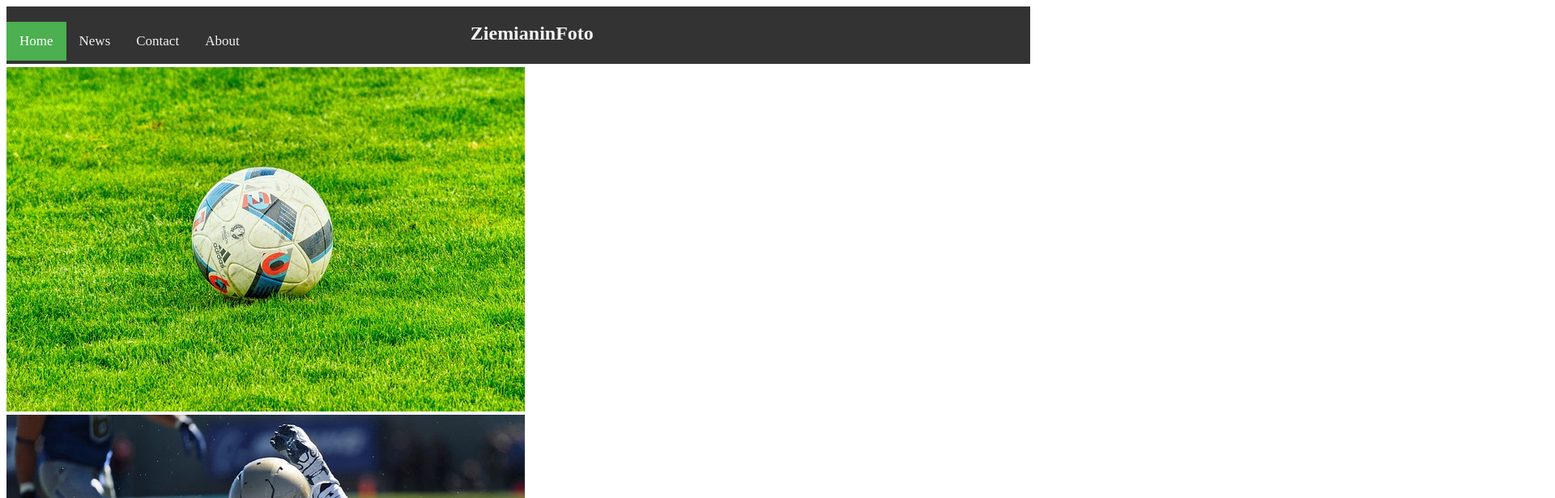
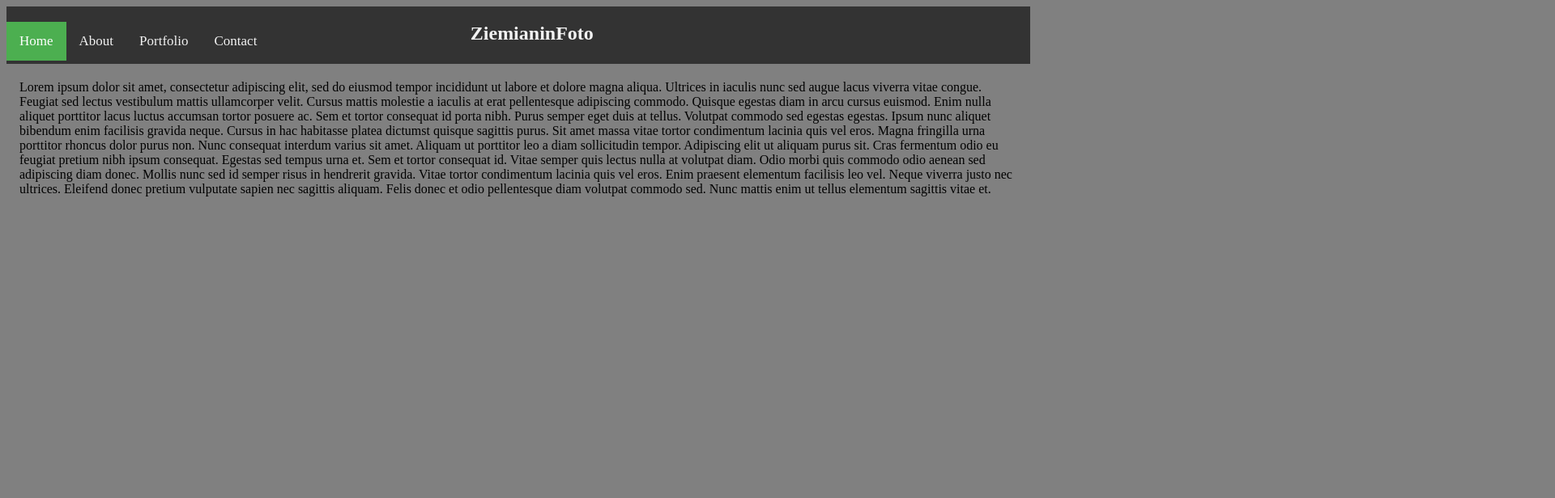
Before and after one commit to Bartmos/ZiemianinFoto, a plain HTML site: page index.html in a window 1280 px wide. Shown: the top 616 px of the page at 81% size, 1920 px wide, since content can reach past the window. Drawn offline with Linux system fonts and the light colour scheme.

Commit message:
Added simple SPA routing

```diff
--- a/index.html
+++ b/index.html
@@ -1,15 +1,17 @@
 <!DOCTYPE html>
 <html>
+
 <head>
-      <link rel="stylesheet" type="text/css" href="styles/header.css"/>
+  <link rel="stylesheet" type="text/css" href="styles/header.css" />
 </head>
-    <body>
-        <div class="topnav">
+
+<body style="background-color:gray">
+  <div id="topnav">
     <div class="tabs">
       <a class="active" href="#home">Home</a>
-              <a href="#portfolio">News</a>
-              <a href="#about">Contact</a>
-              <a href="#contact">About</a>
+      <a href="#about">About</a>
+      <a href="#portfolio">Portfolio</a>
+      <a href="#contact">Contact</a>
     </div>
     <div class="logo">
       <h2>ZiemianinFoto</h2>
@@ -17,18 +19,68 @@
     <div class="social">
     </div>
   </div>
+
+  <div class="content">
+    <div id="page1">
+      <a id="about" class="smooth"></a>
+      Lorem ipsum dolor sit amet, consectetur adipiscing elit, sed do eiusmod tempor incididunt ut labore et dolore
+      magna aliqua. Ultrices in iaculis nunc sed augue lacus viverra vitae congue. Feugiat sed lectus vestibulum mattis
+      ullamcorper velit. Cursus mattis molestie a iaculis at erat pellentesque adipiscing commodo. Quisque egestas diam
+      in arcu cursus euismod. Enim nulla aliquet porttitor lacus luctus accumsan tortor posuere ac. Sem et tortor
+      consequat id porta nibh. Purus semper eget duis at tellus. Volutpat commodo sed egestas egestas. Ipsum nunc
+      aliquet bibendum enim facilisis gravida neque.
+
+      Cursus in hac habitasse platea dictumst quisque sagittis purus. Sit amet massa vitae tortor condimentum lacinia
+      quis vel eros. Magna fringilla urna porttitor rhoncus dolor purus non. Nunc consequat interdum varius sit amet.
+      Aliquam ut porttitor leo a diam sollicitudin tempor. Adipiscing elit ut aliquam purus sit. Cras fermentum odio eu
+      feugiat pretium nibh ipsum consequat. Egestas sed tempus urna et. Sem et tortor consequat id. Vitae semper quis
+      lectus nulla at volutpat diam. Odio morbi quis commodo odio aenean sed adipiscing diam donec. Mollis nunc sed id
+      semper risus in hendrerit gravida. Vitae tortor condimentum lacinia quis vel eros. Enim praesent elementum
+      facilisis leo vel. Neque viverra justo nec ultrices. Eleifend donec pretium vulputate sapien nec sagittis aliquam.
+      Felis donec et odio pellentesque diam volutpat commodo sed. Nunc mattis enim ut tellus elementum sagittis vitae
+      et.
+    </div>
+
+    <div id="page2">
+      <a id="portfolio" class="smooth"></a>
       <div class="row">
         <div class="column">
-              <img src="images/football.jpg">
-              <img src="images/football1.jpg">
-              <img src="images/football2.jpg">
+          <img class="image" src="images/football.jpg">
+          <img class="image" src="images/football1.jpg">
+          <img class="image" src="images/football2.jpg">
         </div>
-            <div class="column">
-              <img src="images/football3.jpg">
-              <img src="images/soccer.jpg">
-              <img src="images/soccer1.jpg">
+        <!-- <div class="column">
+          <img class="image" src="images/football3.jpg">
+          <img class="image" src="images/soccer.jpg">
+          <img class="image" src="images/soccer1.jpg">
+        </div> -->
       </div>
     </div>
-        <!--<h1 id="content">Test</h1>  -->
+
+    <div id="page3">
+      <a id="contact" class="smooth"></a>
+      Contact page content goes here.
+    </div>
+  </div>
+  <script language="javascript">
+    // When the user scrolls the page, execute myFunction
+    window.onscroll = function () { myFunction() };
+
+    // Get the navbar
+    var navbar = document.getElementById("topnav");
+
+    // Get the offset position of the navbar
+    var sticky = navbar.offsetTop;
+
+    // Add the sticky class to the navbar when you reach its scroll position. Remove "sticky" when you leave the scroll position
+    function myFunction() {
+      if (window.pageYOffset >= sticky) {
+        navbar.classList.add("sticky")
+      } else {
+        navbar.classList.remove("sticky");
+      }
+    }
+  </script>
 </body>
+
 </html>
--- a/styles/header.css
+++ b/styles/header.css
@@ -1,15 +1,17 @@
-.topnav{
+#topnav {
     display: inline-block;
     width: 100%;
     background-color: #333;
     overflow: hidden;
-    position: relative;
+    /* position: relative; */
 }
-.tabs{
+
+.tabs {
     display: inline-block;
     width: 45%;
     color: #f2f2f2;
 }
+
 .tabs a {
     float: left;
     color: #f2f2f2;
@@ -28,8 +30,52 @@
     background-color: #4CAF50;
     color: white;
 }
-.logo{
+
+.logo {
     color: #f2f2f2;
     display: inline-block;
     overflow: hidden;
 }
+
+#page1, #page2, #page3 {
+    height: 1000px;
+}
+
+.row {
+    display: flex;
+    flex-wrap: wrap;
+    padding: 0 4px;
+}
+
+/* Create two equal columns that sits next to each other */
+
+.column {
+    flex: 50%;
+    padding: 0 4px;
+}
+
+.column img {
+    margin-top: 8px;
+    vertical-align: middle;
+}
+
+.image {
+    width: 33%;
+    height: 600px;
+}
+
+.content {
+    padding: 16px;
+}
+
+.sticky {
+    position: fixed;
+    top: 0;
+    width: 100%;
+}
+
+/* Add some top padding to the page content to prevent sudden quick movement (as the navigation bar gets a new position at the top of the page (position:fixed and top:0) */
+
+.sticky+.content {
+    padding-top: 60px;
+}
--- a/styles/test.css
+++ /dev/null
@@ -1,49 +0,0 @@
-.topnav {
-    background-color: #333;
-    overflow: hidden;
-    position: relative;
-}
-
-.topnav a {
-    float: left;
-    color: #f2f2f2;
-    text-align: center;
-    padding: 14px 16px;
-    text-decoration: none;
-    font-size: 17px;
-}
-
-.topnav a:hover {
-    background-color: #ddd;
-    color: black;
-}
-
-.topnav a.active {
-    background-color: #4CAF50;
-    color: white;
-}
-.logo{
-    color: #f2f2f2;
-    font-size: 16px;
-    text-align: center;
-    display: inline-block;
-}
-#content{
-    position: absolute;
-}
-.row {
-    display: flex;
-    flex-wrap: wrap;
-    padding: 0 4px;
-  }
-
-  /* Create two equal columns that sits next to each other */
-  .column {
-    flex: 50%;
-    padding: 0 4px;
-  }
-
-  .column img {
-    margin-top: 8px;
-    vertical-align: middle;
-  }
```
Also changed, not shown: 1 other file. Lines whose indentation alone changed are shown as unchanged.
